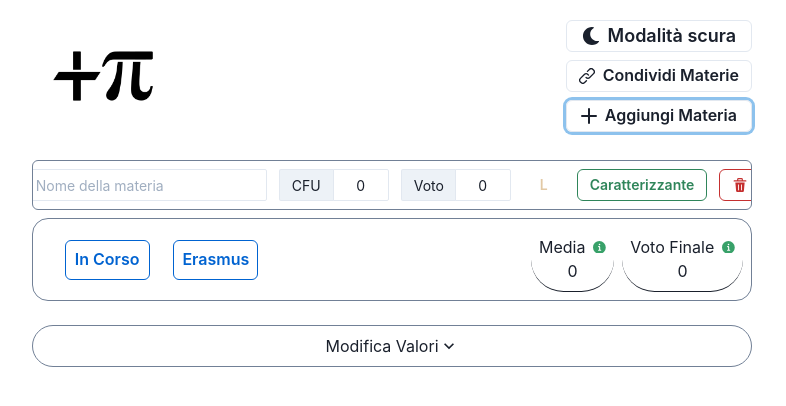
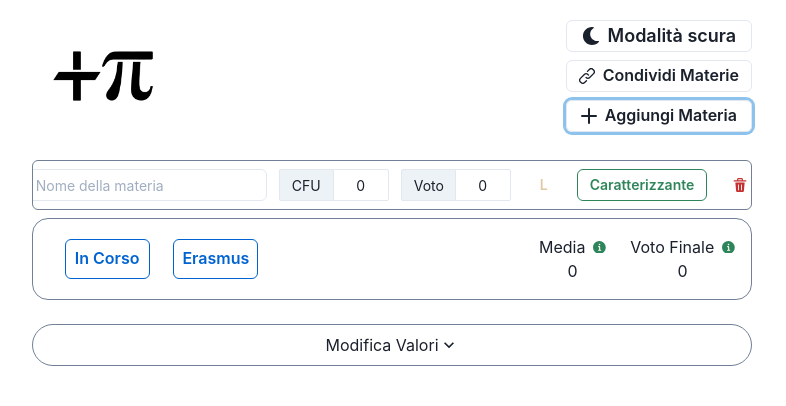
Before and after one commit to ExalFabu/TPTP, a React (Create React App) app: page / in a window 1280 px wide. Both pictures are taken after a click on the button "Aggiungi Materia". Shown: the top 406 px of the page, without its empty margins (248-1034 px from the left). Built offline with nearby package versions, Linux system fonts and the light colour scheme; what jsonschema would draw is missing.

Commit message:
Minor graphical changes

```diff
--- a/src/components/Average.js
+++ b/src/components/Average.js
@@ -10,6 +10,7 @@ import {
   PopoverContent,
   PopoverHeader,
   PopoverTrigger,
+  useColorModeValue,
 } from '@chakra-ui/react';
 import React, { useState } from 'react';
 import { borderColor } from '../theme';
@@ -171,6 +172,8 @@ export default function Average({
     localStorage.setItem('finalAverage', JSON.stringify(f));
     setFinalAverageState(f);
   };
+  const greenInfoColor = useColorModeValue("green.600","green.300")
+
   return (
     <SimpleGrid
       {...props}
@@ -228,8 +231,8 @@ export default function Average({
         wrap="wrap"
       >
         <SimpleGrid
-          borderBottom="1px"
-          borderRadius="full"
+          // borderBottom="1px"
+          // borderRadius="full"
           p={2}
           mx={2}
           templateAreas={`"Titolo info" "Valore Valore"`}
@@ -243,7 +246,7 @@ export default function Average({
           </Text>
           <Popover gridArea="info">
             <PopoverTrigger>
-              <InfoIcon boxSize="0.8em" color="green.500" />
+              <InfoIcon boxSize="0.8em" color={greenInfoColor} />
             </PopoverTrigger>
             <PopoverContent>
               <PopoverArrow />
@@ -254,8 +257,8 @@ export default function Average({
           </Popover>
         </SimpleGrid>
         <SimpleGrid
-          borderBottom="1px"
-          borderRadius="full"
+          // borderBottom="1px"
+          // borderRadius="full"
           p={2}
           templateAreas={`"Titolo info" "Valore Valore"`}
           justifyItems="center"
@@ -268,7 +271,7 @@ export default function Average({
           </Text>
           <Popover gridArea="info">
             <PopoverTrigger>
-              <InfoIcon boxSize="0.8em" color="green.500" />
+              <InfoIcon boxSize="0.8em" color={greenInfoColor} />
             </PopoverTrigger>
             <PopoverContent>
               <PopoverArrow />
--- a/src/components/Lecture.js
+++ b/src/components/Lecture.js
@@ -52,7 +52,6 @@ export default function Lecture({ allLectures, setLectures, lecture, ...props })
   return (
     <SimpleGrid
       p={2}
-      borderBottom={props.isLast ? "none" : "1px"}
       borderColor="gray.500"
       borderRadius="md"
       templateColumns={{
@@ -80,6 +79,7 @@ export default function Lecture({ allLectures, setLectures, lecture, ...props })
           onChange={e => changeValue(e.target.name, e.target.value)}
           isTruncated={true}
           onClick={(e) => e.target.select()}
+          borderRadius="md"
         />
       </GridItem>
       {/* CFU Input */}
@@ -169,6 +169,7 @@ export default function Lecture({ allLectures, setLectures, lecture, ...props })
           onClick={e => changeValue(e.target.name, !lecture.caratt)}
           minW="5em"
           w="100%"
+          border="1px"
         >
           Caratterizzante
         </Button>
@@ -182,7 +183,7 @@ export default function Lecture({ allLectures, setLectures, lecture, ...props })
             icon={<DeleteIcon />}
             aria-label="Rimuovi materia"
             onClick={removeLecture}
-            variant="outline"
+            variant="ghost"
             colorScheme="red"
             w="3em"
             tabIndex={-1}
--- a/src/components/LectureTable.js
+++ b/src/components/LectureTable.js
@@ -15,14 +15,13 @@ function LectureTable({ allLectures, setLectures, ...props}) {
         justifyItems="center"
         {...props}
       >
-        {allLectures.map((el, i) => {
+        {allLectures.map((el) => {
           return (
             <Lecture
               key={el._id}
               allLectures={allLectures}
               setLectures={setLectures}
               lecture={el}
-              isLast={i === allLectures.length - 1}
             />
           );
         })}
--- a/src/components/PreferencesTab.js
+++ b/src/components/PreferencesTab.js
@@ -16,6 +16,7 @@ import RemoveComponent from './preferences/RemoveComponent';
  * @param {Object} props
  * @param {import('../model/PreferencesType').Preferences} props.options
  * */
+
 export default function PreferencesTab({
   preferences,
   setPreferences,
--- a/src/components/preferences/AverageBonusComponent.js
+++ b/src/components/preferences/AverageBonusComponent.js
@@ -1,3 +1,4 @@
+import { useColorModeValue } from '@chakra-ui/color-mode';
 import { InfoIcon } from '@chakra-ui/icons';
 import { Input } from '@chakra-ui/input';
 import { Flex, SimpleGrid, Text } from '@chakra-ui/layout';
@@ -85,6 +86,8 @@ function AverageBonusComponent({
   const [isPopoverOpen, setPopoverOpen] = useState(false);
   const openPopover = () => setPopoverOpen(true);
   const closePopover = () => setPopoverOpen(false);
+  const greenInfoColor = useColorModeValue("green.600","green.300")
+
   return (
     <Flex
       as="fieldset"
@@ -101,7 +104,7 @@ function AverageBonusComponent({
           <legend align={legendPosition}>
             Bonus di profitto{' '}
             <InfoIcon
-              color="green.500"
+              color={greenInfoColor}
               boxSize="0.8em"
               aria-label="Pulsante per informazioni aggiuntive sul Bonus di Profitto"
               focusable={true}
--- a/src/components/preferences/BonusComponent.js
+++ b/src/components/preferences/BonusComponent.js
@@ -14,6 +14,7 @@ import {
 import React, { useState } from 'react';
 import { InfoIcon } from '@chakra-ui/icons';
 import { PopoverFooter } from '@chakra-ui/popover';
+import { useColorModeValue } from '@chakra-ui/color-mode';
 
 export default function BonusComponent({
   preferences,
@@ -38,6 +39,7 @@ export default function BonusComponent({
   const [isPopoverOpen, setPopoverOpen] = useState(false);
   const openPopover = () => setPopoverOpen(true);
   const closePopover = () => setPopoverOpen(false);
+  const greenInfoColor = useColorModeValue("green.600","green.300")
 
   return (
     <Box
@@ -63,7 +65,7 @@ export default function BonusComponent({
             {' '}
             Bonus{' '}
             <InfoIcon
-              color="green.500"
+              color={greenInfoColor}
               boxSize="0.8em"
               aria-label="Pulsante per informazioni aggiuntive sulla sezione Bonus"
               focusable={true}
--- a/src/components/preferences/RemoveComponent.js
+++ b/src/components/preferences/RemoveComponent.js
@@ -1,4 +1,5 @@
 import { Checkbox } from '@chakra-ui/checkbox';
+import { useColorModeValue } from '@chakra-ui/color-mode';
 import { InfoIcon } from '@chakra-ui/icons';
 import { Input, InputGroup, InputRightAddon } from '@chakra-ui/input';
 import { Box, SimpleGrid } from '@chakra-ui/layout';
@@ -28,6 +29,7 @@ export default function RemoveComponent({
     base: 'left',
     md: 'center',
   });
+  const greenInfoColor = useColorModeValue("green.600","green.300")
   const [isPopoverOpen, setPopoverOpen] = useState(false);
   const openPopover = () => setPopoverOpen(true);
   const closePopover = () => setPopoverOpen(false);
@@ -53,7 +55,7 @@ export default function RemoveComponent({
           <legend align={legendPosition}>
             Rimuovi{' '}
             <InfoIcon
-              color="green.500"
+              color={greenInfoColor}
               boxSize="0.8em"
               aria-label="Pulsante per informazioni aggiuntive sulla sezione Rimuovi"
               focusable={true}
```
